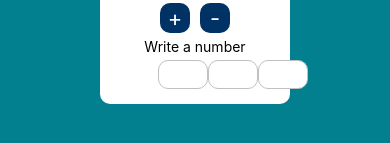
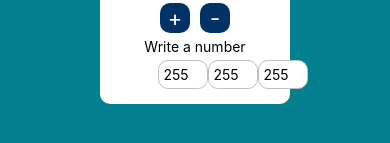
Before and after one commit to NEGAvv/React-Native, a React Native app: screen / in a window 390 px wide. Shown: the part 257-400 px from the top of the page. Built offline with nearby package versions, Linux system fonts and the light colour scheme.

Commit message:
validationOfInput

```diff
--- a/components/Task/Task.js
+++ b/components/Task/Task.js
@@ -1,7 +1,7 @@
 import React, { useState } from 'react';
 import { View, Text, TouchableOpacity, TextInput } from 'react-native';
-import styles from './styles'
-import Table from '../Table/Table'
+import styles from './styles';
+import Table from '../Table/Table';
 
 const Task = () => {
   const [red, setRed] = useState('255');
@@ -33,11 +33,20 @@ const Task = () => {
     }
   };
 
+  const handleInputChange = (value, setValue) => {
+    if (/^\d{0,3}$/.test(value)) {
+      if (parseInt(value, 10) > 255) {
+        setValue('255');
+      } else if (value >= 0) {
+        setValue(value);
+      }
+    }
+  };
 
   return (
     <View style={styles.container}>
       <View style={[styles.main, handleColorChange()]}>
-          <Table width={tableSize.width} height={tableSize.height}/>
+        <Table width={tableSize.width} height={tableSize.height} />
 
         <View style={styles.buttonGroup}>
           <TouchableOpacity style={styles.button} onPress={increaseSize}>
@@ -52,26 +61,26 @@ const Task = () => {
         <View style={styles.inputGroup}>
           <TextInput
             style={styles.input}
-            onChangeText={(text) => setRed(text)}
-            keyboardType="numeric">
-          </TextInput>
+            onChangeText={(text) => handleInputChange(text, setRed)}
+            keyboardType="numeric"
+            value={red}
+          />
           <TextInput
             style={styles.input}
-            onChangeText={(text) => setGreen(text)}
-            keyboardType="numeric">
-            </TextInput>
+            onChangeText={(text) => handleInputChange(text, setGreen)}
+            keyboardType="numeric"
+            value={green}
+          />
           <TextInput
             style={styles.input}
-            onChangeText={(text) => setBlue(text)}
-            keyboardType="numeric">
-          </TextInput>
-        </View>
-
+            onChangeText={(text) => handleInputChange(text, setBlue)}
+            keyboardType="numeric"
+            value={blue}
+          />
         </View>
       </View>
-  )
-}
-
-
+    </View>
+  );
+};
 
 export default Task;
```
Lines whose indentation alone changed are shown as unchanged.
